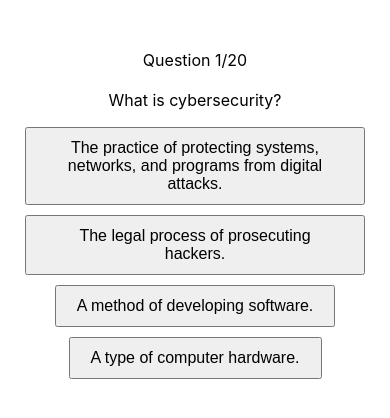
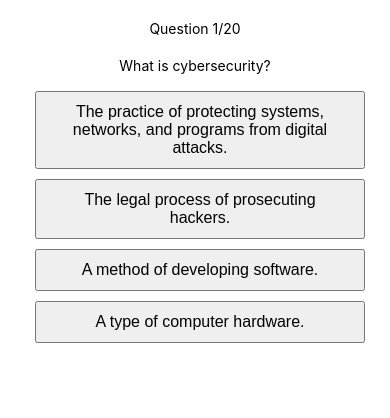
Before and after one commit to attajunyah/quiz-gpt, a React (Create React App) app: page / in a window 390 px wide. Shown: the top 418 px of the page. Built offline with nearby package versions, Linux system fonts and the light colour scheme.

Commit message:
Modified App.css to include some responsive design principles

```diff
--- a/src/App.css
+++ b/src/App.css
@@ -1,6 +1,8 @@
 .app {
   text-align: center;
   margin-top: 50px;
+  padding: 0 10px;
+  box-sizing: border-box;
 }
 
 .question-section {
@@ -20,4 +22,30 @@
   padding: 10px 20px;
   font-size: 16px;
   cursor: pointer;
+  width: 100%; /* Make buttons full width on small screens */
+  box-sizing: border-box;
 }
+
+@media (min-width: 768px) {
+  .answer-section button {
+    width: auto; /* Revert to auto width on larger screens */
+  }
+}
+
+/* Responsive typography */
+body {
+  font-size: 16px;
+}
+
+@media (max-width: 600px) {
+  body {
+    font-size: 14px;
+  }
+}
+
+/* Responsive margins */
+@media (max-width: 768px) {
+  .app {
+    margin-top: 20px;
+  }
+}
```
